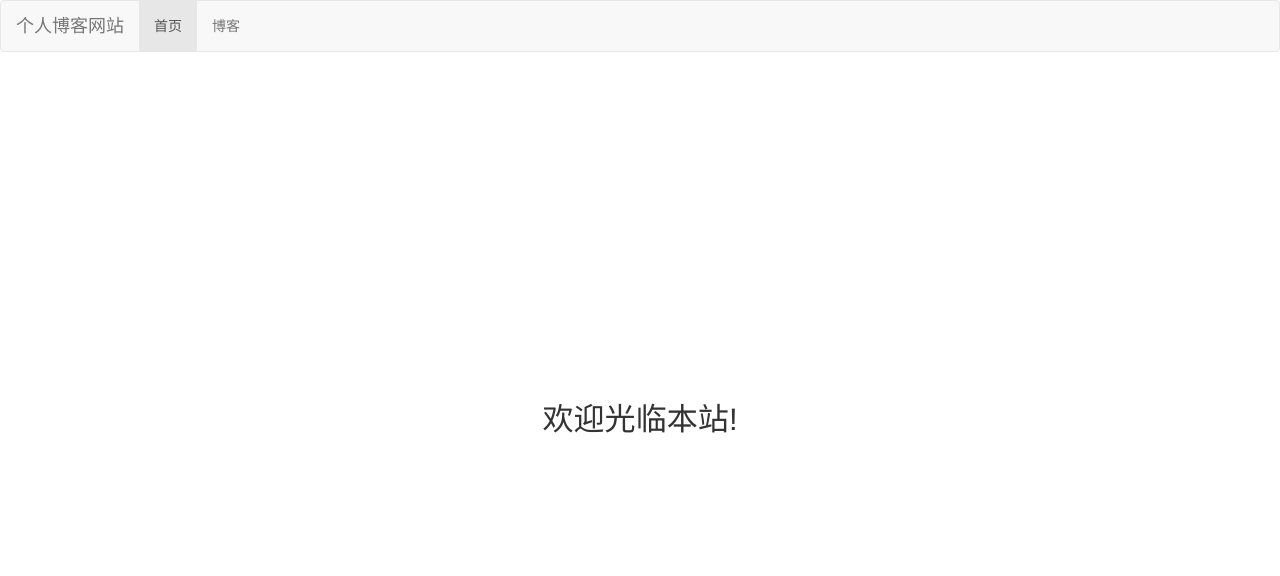
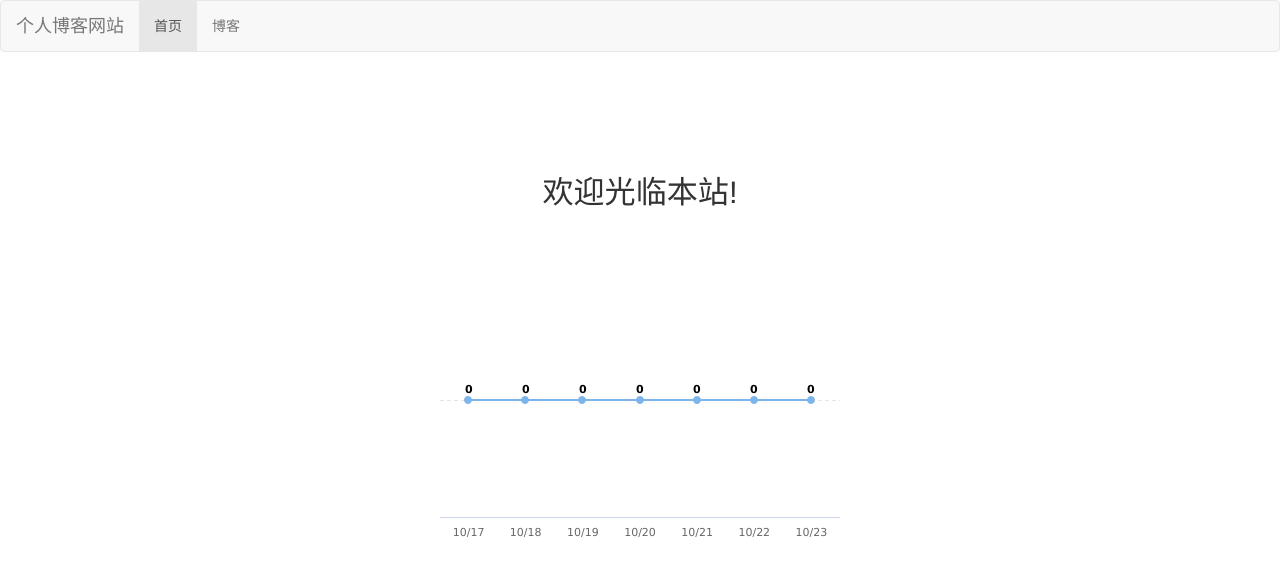
Before and after one commit to mahayu2019/myweb, a Django app: page / in a window 1280 px wide. Shown: the top 576 px of the page. Run offline with Django 3.2, Linux system fonts and the light colour scheme; data comes from the database, SQL or seed files in the repository; both versions use the stored data as it was after the commit; some libraries are stand-ins or nearby versions.

Commit message:
首页阅读数量图表化

```diff
--- a/myweb/views.py
+++ b/myweb/views.py
@@ -1,6 +1,14 @@
 from django.shortcuts import render_to_response
+from read_statistics.utils import get_seven_days_read_data
+from django.contrib.contenttypes.models import ContentType
+from blog.models import Blog
 
-#网站首页
+
+# 网站首页
 def home(request):
+    blog_content_type = ContentType.objects.get_for_model(Blog)
+    dates, read_nums = get_seven_days_read_data(blog_content_type)
     context = {}
+    context['read_nums'] = read_nums
+    context['dates'] = dates
     return render_to_response('home.html', context=context)
--- a/read_statistics/models.py
+++ b/read_statistics/models.py
@@ -24,7 +24,7 @@ class ReadNumExpandMethod():
 
 
 class ReadDetail(models.Model):
-    date = models.DateTimeField(default=timezone.now)  # 阅读日期
+    date = models.DateField(default=timezone.now)  # 阅读日期
     read_num = models.IntegerField(default=0)  # 统计文章被浏览的次数
     content_type = models.ForeignKey(ContentType, on_delete=models.DO_NOTHING)
     object_id = models.PositiveIntegerField()
--- a/read_statistics/utils.py
+++ b/read_statistics/utils.py
@@ -1,6 +1,8 @@
+import datetime
 from django.contrib.contenttypes.models import ContentType
 from .models import ReadNum, ReadDetail
 from django.utils import timezone
+from django.db.models import Sum
 
 
 def read_statistics_once_read(request, obj):
@@ -9,14 +11,6 @@ def read_statistics_once_read(request, obj):
     if not request.COOKIES.get(key):  # 检测cook是否存在,不存在则加1次
         # 总阅读数+1
         readnum, created = ReadNum.objects.get_or_create(content_type=ct, object_id=obj.pk)
-        ''' 上面一行等价代码如下
-        if ReadNum.objects.filter(content_type=ct, object_id=obj.pk).count():
-            # 存在记录,阅读数增加1
-            readnum = ReadNum.objects.get(content_type=ct, object_id=obj.pk)
-        else:
-            # 不存在记录,关联文章之后计数加1
-            readnum = ReadNum(content_type=ct, object_id=obj.pk)
-        '''
         readnum.read_num += 1
         readnum.save()
 
@@ -27,3 +21,17 @@ def read_statistics_once_read(request, obj):
         readDetail.save()
 
     return key
+
+
+# 统计7天内的阅读数量
+def get_seven_days_read_data(content_type):
+    today = timezone.now().date()
+    read_nums = []  # 保存统计数据到列表
+    dates = []
+    for i in range(7, 0, -1):
+        date = today - datetime.timedelta(days=i)
+        dates.append(date.strftime('%m/%d'))
+        read_details = ReadDetail.objects.filter(content_type=content_type, date=date)  # 检索指定日期的数据
+        result = read_details.aggregate(read_num_sum=Sum('read_num'))  # 对指定日期的结果集中求和
+        read_nums.append(result['read_num_sum'] or 0)  # 数值为None时用0代替显示
+    return dates, read_nums  #注意此处返回顺序影响图标控件显示顺序
--- a/static/base.css
+++ b/static/base.css
@@ -7,10 +7,15 @@
 /*home模板*/
 h3.home-content {
     font-size: 222%;
-    position: absolute;
-    left: 50%;
-    top: 50%;
-    transform: translate(-50%, -50%);
+    text-align: center;
+    margin-top: 4em;
+    margin-bottom: 2em;
+}
+div#container{
+    margin: 0 auto;
+    height: 20em;
+    min-width: 20em;
+    max-width: 30em;
 }
 
 /*列表*/
--- a/templates/home.html
+++ b/templates/home.html
@@ -6,5 +6,43 @@
 {% block nav_home_active %}active{% endblock %} {# 首页链接为选中状态时激活 #}
 
 {% block content %}
+
     <h3 class="home-content">欢迎光临本站!</h3>
+
+    <!-- 图表容器 DOM -->
+    <div id="container"></div>
+    <script src="http://cdn.hcharts.cn/highcharts/highcharts.js"></script>
+    <script>
+        // 图表配置
+        var options = {
+            chart: {type: 'line'},                         //指定图表的类型，默认是折线图（line）
+            title: {text: null},                                // 标题
+            xAxis: {
+                categories: {{ dates|safe }},   // x 轴分类
+                tickmarkPlacement: 'on',
+
+            },
+            yAxis: {
+                title: {text: null},               // y 轴标题
+                labels: {enabled: false},
+                gridLineDashStyle: 'Dash',  //标尺虚线化
+            },
+            series: [{                              // 数据列
+                name: '阅读量',                        // 数据列名
+                data: {{ read_nums|safe }}                     // 数据
+            }],
+            plotOptions: {
+                line: {
+                    dataLabels: {
+                        enabled: true
+                    }
+                }
+            },
+            legend: {enabled: false},  //去除底部图例文字
+            credits: {enabled: false},  //去除版权信息
+        };
+        // 图表初始化函数
+        var chart = Highcharts.chart('container', options);
+    </script>
+
 {% endblock %}
```
Also changed, not shown: db.sqlite3.
